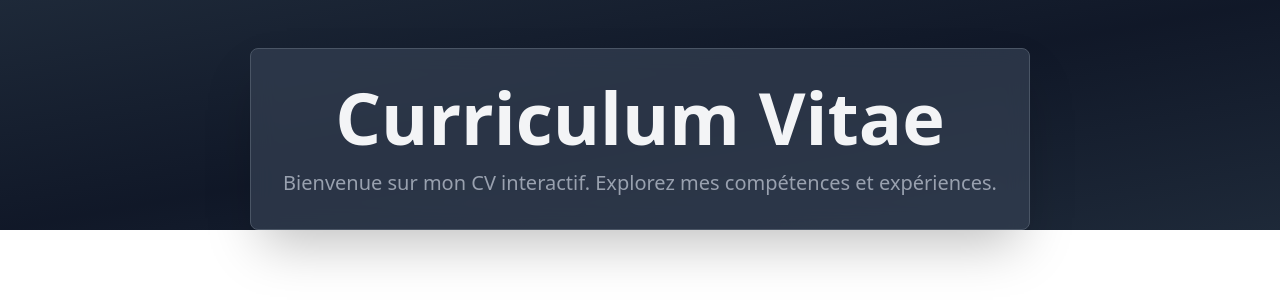
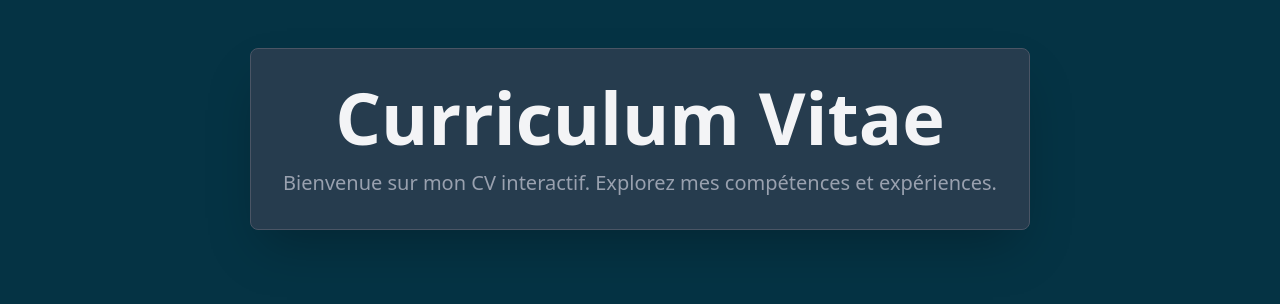
Before and after one commit to 8Myr/GabrielP, a website: page src/index.html in a window 1280 px wide. Drawn offline with Linux system fonts and the light colour scheme.

Commit message:
Thème ajouté

```diff
--- a/src/css/input.css
+++ b/src/css/input.css
@@ -1,3 +1,39 @@
 @import "tailwindcss";
 @source "./src/**/*.{html,js}";
 @plugin "daisyui";
+
+
+@plugin "daisyui/theme" {
+    name: "skibidinotyet";
+    default: true;
+    prefersdark: true;
+    color-scheme: "dark";
+    --color-base-100: oklch(30% 0.056 229.695);
+    --color-base-200: oklch(39% 0.07 227.392);
+    --color-base-300: oklch(45% 0.085 224.283);
+    --color-base-content: oklch(95% 0.045 203.388);
+    --color-primary: oklch(87% 0 0);
+    --color-primary-content: oklch(14% 0 0);
+    --color-secondary: oklch(87% 0.169 91.605);
+    --color-secondary-content: oklch(27% 0.077 45.635);
+    --color-accent: oklch(90% 0.182 98.111);
+    --color-accent-content: oklch(28% 0.066 53.813);
+    --color-neutral: oklch(60% 0.126 221.723);
+    --color-neutral-content: oklch(98% 0.019 200.873);
+    --color-info: oklch(58% 0.158 241.966);
+    --color-info-content: oklch(97% 0.013 236.62);
+    --color-success: oklch(60% 0.118 184.704);
+    --color-success-content: oklch(98% 0.014 180.72);
+    --color-warning: oklch(68% 0.162 75.834);
+    --color-warning-content: oklch(98% 0.026 102.212);
+    --color-error: oklch(58% 0.253 17.585);
+    --color-error-content: oklch(96% 0.015 12.422);
+    --radius-selector: 2rem;
+    --radius-field: 0rem;
+    --radius-box: 0.25rem;
+    --size-selector: 0.25rem;
+    --size-field: 0.25rem;
+    --border: 1px;
+    --depth: 1;
+    --noise: 0;
+}
--- a/src/index.html
+++ b/src/index.html
@@ -7,7 +7,7 @@
     <link rel="stylesheet" href="./css/output.css">
 </head>
 
-<body class="flex items-center justify-center bg-gradient-to-br from-gray-800 via-gray-900 to-gray-800 text-white">
+<body class="flex items-center justify-center bg-gradient-to-br text-white">
     <div class="bg-gray-700/70 backdrop-blur-md p-8 rounded-lg shadow-2xl border border-gray-600 mt-8 sm:mt-12">
         <h1 class="text-4xl sm:text-5xl md:text-6xl lg:text-7xl font-extrabold text-center text-gray-100">
             Curriculum Vitae
```
Also changed, not shown: src/css/output.css.
